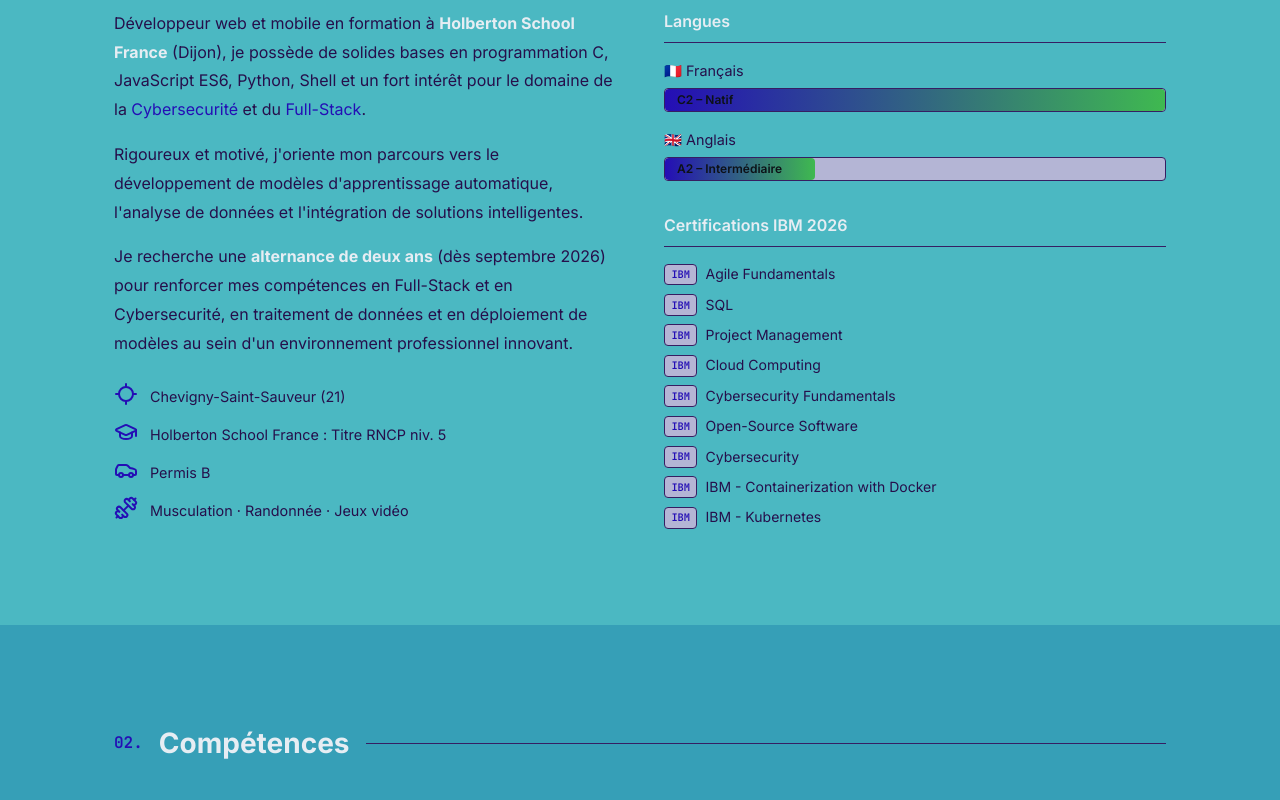
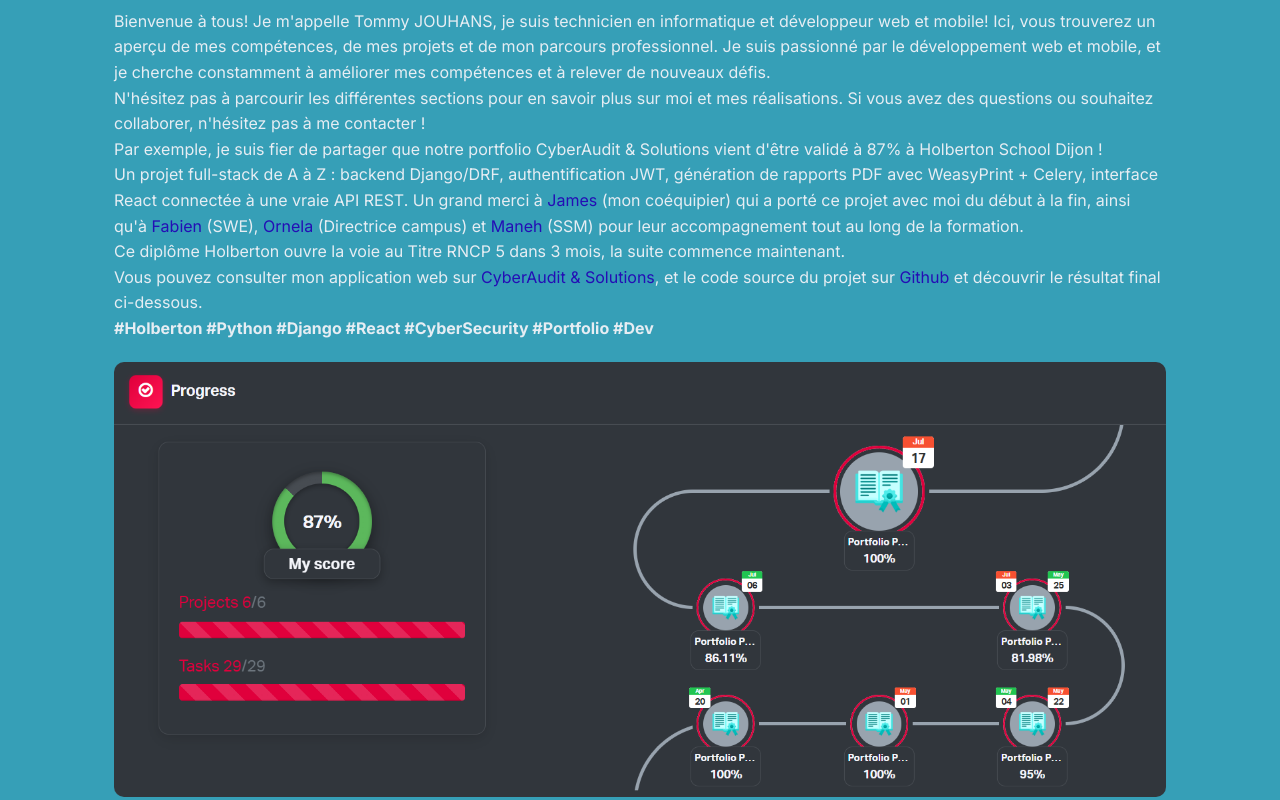
Before and after one commit to Tommy-JOUHANS/Tommy-JOUHANS, a React (Vite) app in the folder Tommy-JOUHANS.github.io/: page / in a window 1280 px wide. Shown: the part 980-1780 px from the top of the page. Built offline with nearby package versions, Linux system fonts and the light colour scheme.

Commit message:
Ajout de présentation

```diff
--- a/Tommy-JOUHANS.github.io/src/App.jsx
+++ b/Tommy-JOUHANS.github.io/src/App.jsx
@@ -83,6 +83,7 @@ function Navbar({ activeSection }) {
   const [menuOpen, setMenuOpen] = useState(false)
 
   const links = [
+    {href: '#article', label: 'Présentation' },
     { href: '#about', label: 'À propos' },
     { href: '#skills', label: 'Compétences' },
     { href: '#projects', label: 'Projets' },
@@ -257,6 +258,56 @@ function About() {
               ))}
             </ul>
           </div>
+        </div>
+      </div>
+    </section>
+  )
+}
+
+function Welcome() {
+  return (
+    <section id="article" className="section section-alt">
+      <div className="container">
+        <SectionTitle number="00" title="Présentation" />
+        <div className="article-content">
+          <p>
+            Bienvenue à tous! Je m'appelle Tommy JOUHANS, je suis technicien en informatique et développeur web et mobile! Ici, vous trouverez un aperçu de mes compétences, de mes projets et de mon parcours professionnel.
+            Je suis passionné par le développement web et mobile, et je cherche constamment à améliorer mes compétences et à relever de nouveaux défis.
+          </p>
+          <p>
+            N'hésitez pas à parcourir les différentes sections pour en savoir plus sur moi et mes réalisations.
+            Si vous avez des questions ou souhaitez collaborer, n'hésitez pas à me contacter !
+          </p>
+          <p>
+            Par exemple, je suis fier de partager que notre portfolio CyberAudit & Solutions vient d'être validé à 87% à Holberton School Dijon !
+          </p>
+          <p>
+            Un projet full-stack de A à Z : backend Django/DRF, authentification JWT, génération de rapports PDF avec WeasyPrint + Celery, interface React connectée à une vraie API REST.
+            Un grand merci à <a href="https://www.linkedin.com/in/james-roussel-7311592b9/" target="_blank" rel="noopener">James</a> (mon coéquipier) qui a porté ce projet avec moi du début à la fin, ainsi qu'à <a href="https://www.linkedin.com/in/fchavonet/" target="_blank" rel="noopener">Fabien</a> (SWE),
+            <a href="https://www.linkedin.com/in/ornella-tobiet/" target="_blank" rel="noopener"> Ornela</a> (Directrice campus) et <a href="https://www.linkedin.com/in/maneh21/" target="_blank" rel="noopener">Maneh</a> (SSM) pour leur accompagnement tout au long de la formation.
+          </p>
+          <p>
+            Ce diplôme Holberton ouvre la voie au Titre RNCP 5 dans 3 mois, la suite commence maintenant.
+
+          </p>
+
+          <p>
+            Vous pouvez consulter mon application web sur <a href="https://portfolio-kappa-dun-65.vercel.app/" target="_blank" rel="noopener">CyberAudit & Solutions</a>,
+            et le code source du projet sur <a href="https://github.com/Tommy-JOUHANS/portfolio" target="_blank" rel="noopener">Github</a> et découvrir le résultat final ci-dessous.
+          </p>
+
+          <p>
+            <b>#Holberton #Python #Django #React #CyberSecurity #Portfolio #Dev</b>
+          </p>
+          <img src={`${import.meta.env.BASE_URL}portfolio.png`}
+          alt="Resultat Portfolio"
+          style={{
+          width: "100%",
+          borderRadius: "10px",
+          margin: "20px 0",
+        }} />
+        <p>Resultats officiels de notre portfolio à Holberton School Dijon.</p>
+
         </div>
       </div>
     </section>
@@ -498,13 +549,27 @@ function Contact() {
 }
 
 function Footer() {
+  const [date, setDate] = useState(new Date());
+
+  useEffect(() => {
+    const interval = setInterval(() => {
+      setDate(new Date());
+    }, 1000); // Mise à jour chaque seconde
+
+    return () => clearInterval(interval);
+  }, []);
   return (
+
     <footer className="footer">
       <p className="mono" >
-       Copyright © {new Date().getFullYear()} <span className="accent">
-            Tommy JOUHANS
-          </span>
-          . Tous droits réservés.
+       Copyright ©{" "}
+      {date.getDate()}/
+      {date.getMonth() + 1}/
+      {date.getFullYear()}{" "}
+      {String(date.getHours()).padStart(2, "0")}:
+      {String(date.getMinutes()).padStart(2, "0")}:
+      {String(date.getSeconds()).padStart(2, "0")},
+      Tommy JOUHANS. Tous droits réservés.
 
       </p>
 
@@ -583,6 +648,7 @@ export default function App() {
       <Navbar activeSection={activeSection} />
       <main>
         <Hero />
+        <Welcome />
         <About />
         <Skills />
         <Projects />
```
Also changed, not shown: Tommy-JOUHANS.github.io/public/portfolio.png (added).
